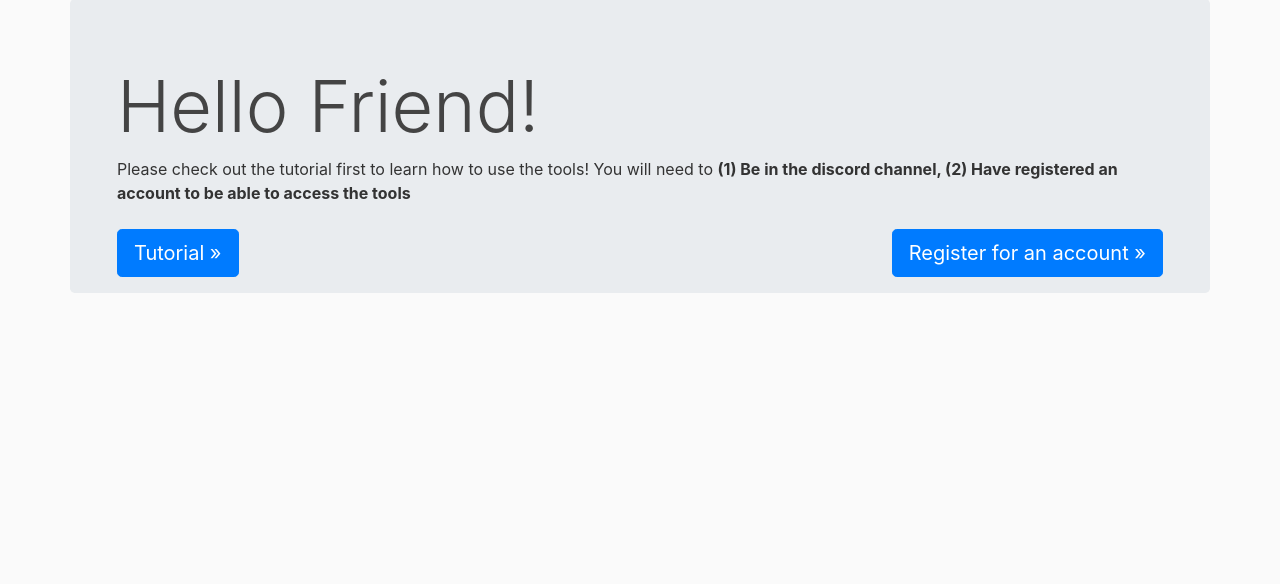
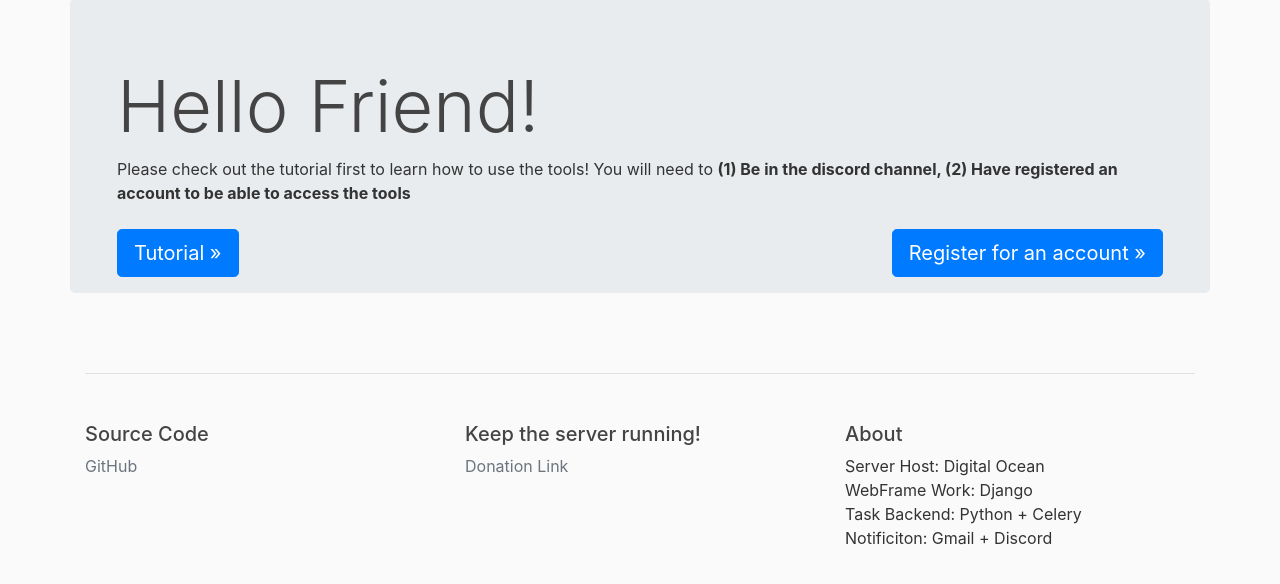
Before and after one commit to Tu1026/djangoWebsite, a Django app: page / in a window 1280 px wide. Shown: the part 81-665 px from the top of the page. Run offline with Django 3.2, Linux system fonts and the light colour scheme; parts of the project's set-up code (start-up, migrations or seed data) failed here and were passed over; some libraries are stand-ins or nearby versions.

Commit message:
added footers

```diff
--- a/main/templates/main/base.html
+++ b/main/templates/main/base.html
@@ -54,7 +54,36 @@
           {% block content %}{% endblock %}
         </div>
       </div>
+
+      <footer class="pt-4 my-md-5 pt-md-5 border-top">
+        <div class="row">
+          <div class="col-6 col-md">
+            <h5>Source Code</h5>
+            <ul class="list-unstyled text-small">
+              <li><a class="text-muted" href="https://github.com/Tu1026/djangoWebsite">GitHub</a></li>
+
+            </ul>
+          </div>
+          <div class="col-6 col-md">
+            <h5>Keep the server running!</h5>
+            <ul class="list-unstyled text-small">
+              <li><a class="text-muted" href="#">Donation Link</a></li>
+            </ul>
+          </div>
+          <div class="col-6 col-md">
+            <h5>About</h5>
+            <ul class="list-unstyled text-small">
+              <li>Server Host: Digital Ocean</a></li>
+              <li>WebFrame Work: Django</a></li>
+              <li>Task Backend: Python + Celery</a></li>
+              <li>Notificiton: Gmail + Discord</a></li>
+            </ul>
+          </div>
+        </div>
+      </footer>
     </main>
+
+
 
     <!-- Optional JavaScript -->
     <!-- jQuery first, then Popper.js, then Bootstrap JS -->
```
